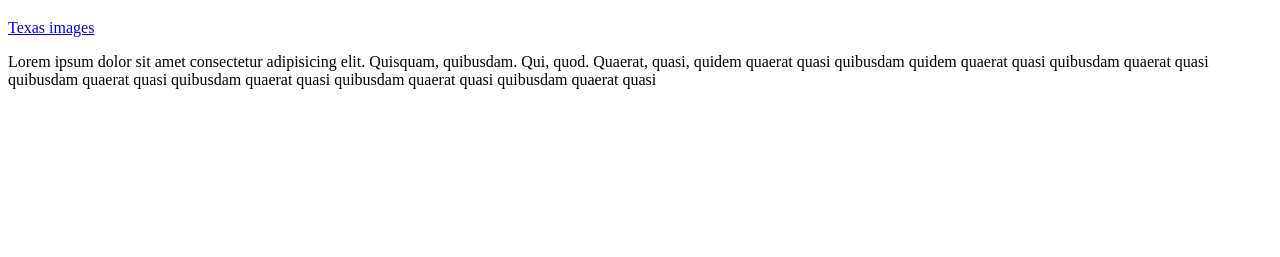
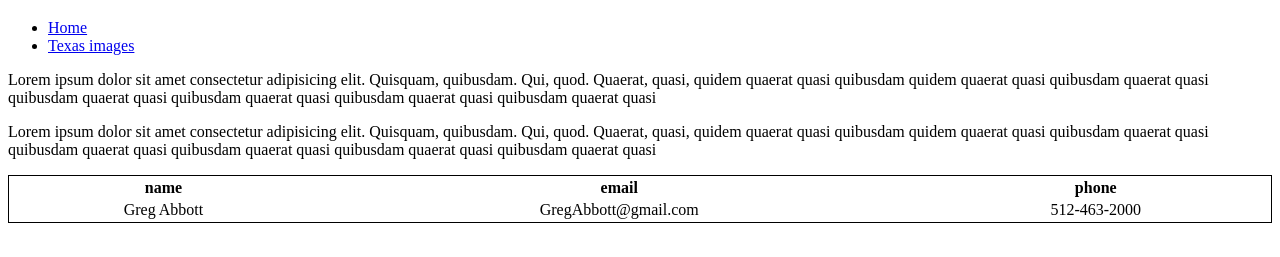
Before and after one commit to CjordanIII/simple_travel_site, a plain HTML site: page index.html in a window 1280 px wide. Shown: the part 61-318 px from the top of the page. Drawn offline with Linux system fonts and the light colour scheme.

Commit message:
added header and navigation

```diff
--- a/index.html
+++ b/index.html
@@ -6,13 +6,45 @@
     <title>Texas</title>
   </head>
   <body>
-    <h1>Texas</h1>
-    <nav><a href="./cityimages.html" alt="City Images"> Texas images</a></nav>
+    <header>
+      <h1>Texas</h1>
+      <nav>
+        <ul>
+          <li><a href="./index.html"> Home</a></li>
+          <li>
+            <a href="./cityimages.html"> Texas images</a>
+          </li>
+        </ul>
+      </nav>
+    </header>
+
     <p>
       Lorem ipsum dolor sit amet consectetur adipisicing elit. Quisquam,
       quibusdam. Qui, quod. Quaerat, quasi, quidem quaerat quasi quibusdam
       quidem quaerat quasi quibusdam quaerat quasi quibusdam quaerat quasi
       quibusdam quaerat quasi quibusdam quaerat quasi quibusdam quaerat quasi
     </p>
+    <p>
+      Lorem ipsum dolor sit amet consectetur adipisicing elit. Quisquam,
+      quibusdam. Qui, quod. Quaerat, quasi, quidem quaerat quasi quibusdam
+      quidem quaerat quasi quibusdam quaerat quasi quibusdam quaerat quasi
+      quibusdam quaerat quasi quibusdam quaerat quasi quibusdam quaerat quasi
+    </p>
+    <table
+      width="100%"
+      height="100%"
+      style="text-align: center; border: 1px solid black"
+    >
+      <tr>
+        <th>name</th>
+        <th>email</th>
+        <th>phone</th>
+      </tr>
+      <tr>
+        <td>Greg Abbott</td>
+        <td>GregAbbott@gmail.com</td>
+        <td>512-463-2000</td>
+      </tr>
+    </table>
   </body>
 </html>
```
Also changed, not shown: cityimages.html (+12 -1 lines).
